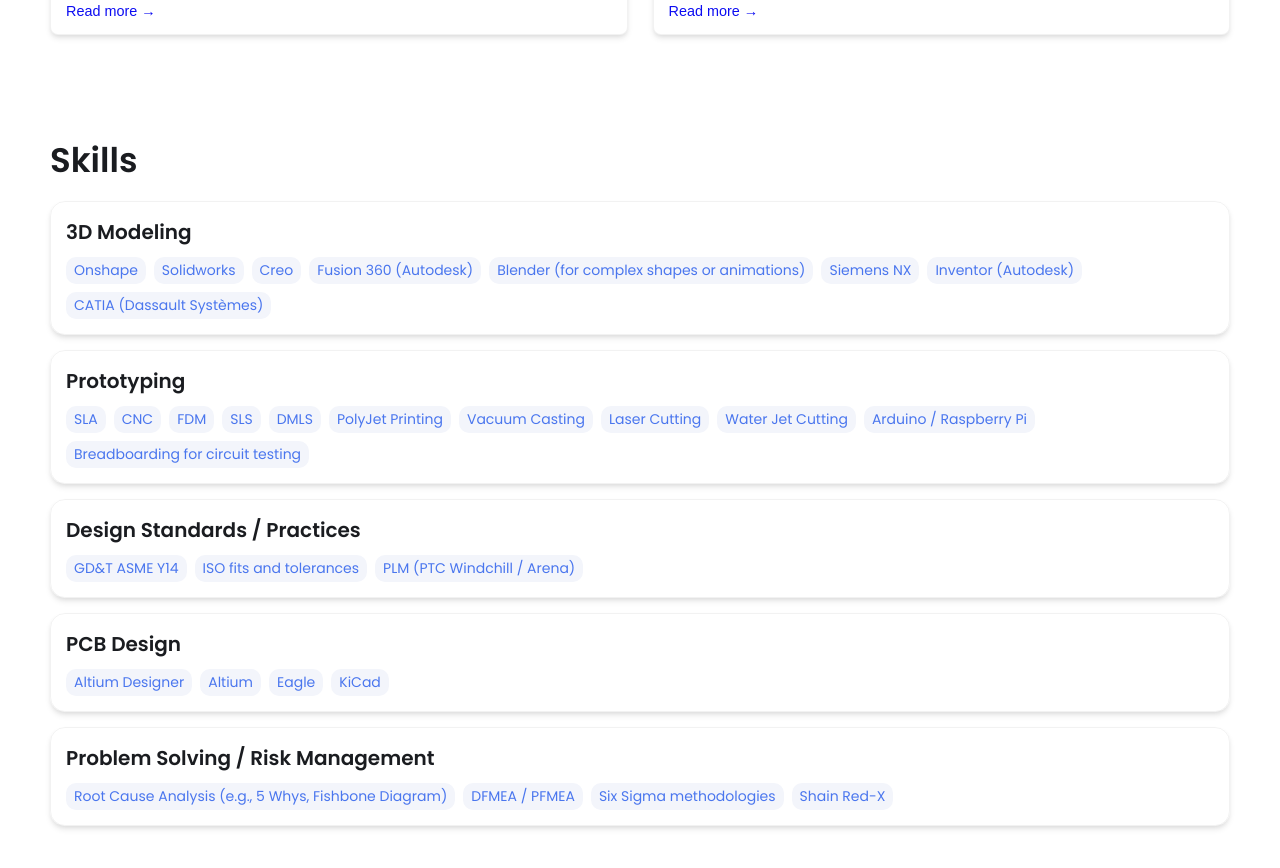
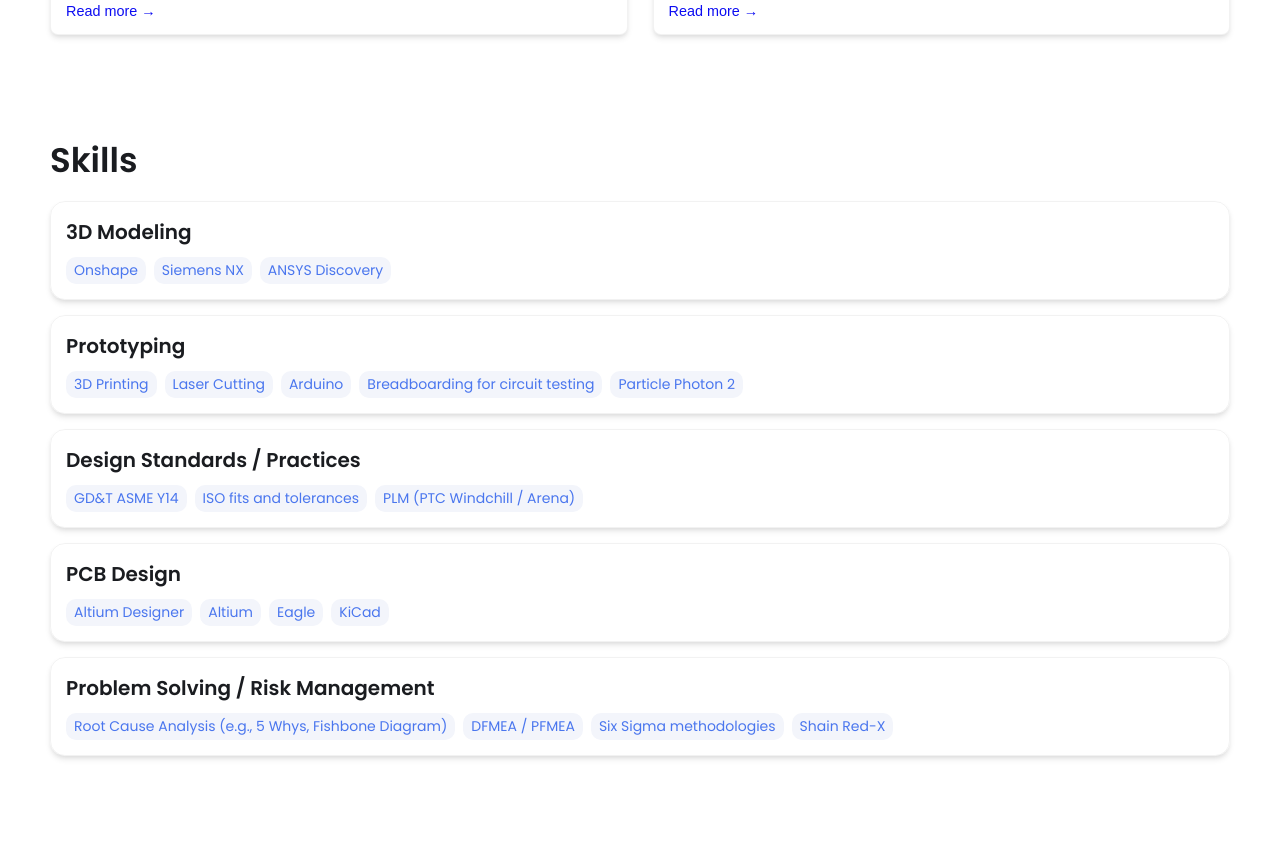
Before and after one commit to emily-ram/emily-ram.github.io, a Jekyll site: the page built from index.html, in a window 1280 px wide and 900 px high, scrolled down 1491 px. Shown: the top 868 px of the window. Built offline with Jekyll 4.4.1, drawn with Linux system fonts in a browser that asks for light colours.

Commit message:
Update _config.yml

```diff
--- a/_config.yml
+++ b/_config.yml
@@ -32,7 +32,6 @@ resume-url: https://drive.google.com/file/d/13Z3duVzh-gguPU5r03oJVEE6rV9rd3DS/vi
 
 external-links:    # input only your own url slug. The icons with missing entries will not appear.
   linkedin:    https://www.linkedin.com/in/emily-ramirez23/
-  gmail: emilyram@usc.edu
   # github: leea12    # https://github.com/{your url slug}
   # stackoverflow: test      # https://stackoverflow.com/users/{your url slug}
   # medium:            # https://medium.com/@{your url slug}
@@ -49,26 +48,15 @@ skills:
   - category: 3D Modeling
     tools:
     - Onshape
-    - Solidworks
-    - Creo
-    - Fusion 360 (Autodesk)
-    - Blender (for complex shapes or animations)
     - Siemens NX
-    - Inventor (Autodesk)
-    - CATIA (Dassault Systèmes)
+    - ANSYS Discovery
   - category: Prototyping
     tools:
-    - SLA
-    - CNC
-    - FDM
-    - SLS
-    - DMLS
-    - PolyJet Printing
-    - Vacuum Casting
+    - 3D Printing
     - Laser Cutting
-    - Water Jet Cutting
-    - Arduino / Raspberry Pi
+    - Arduino
     - Breadboarding for circuit testing
+    - Particle Photon 2
   - category: Design Standards / Practices
     tools:
     - GD&T ASME Y14
```
